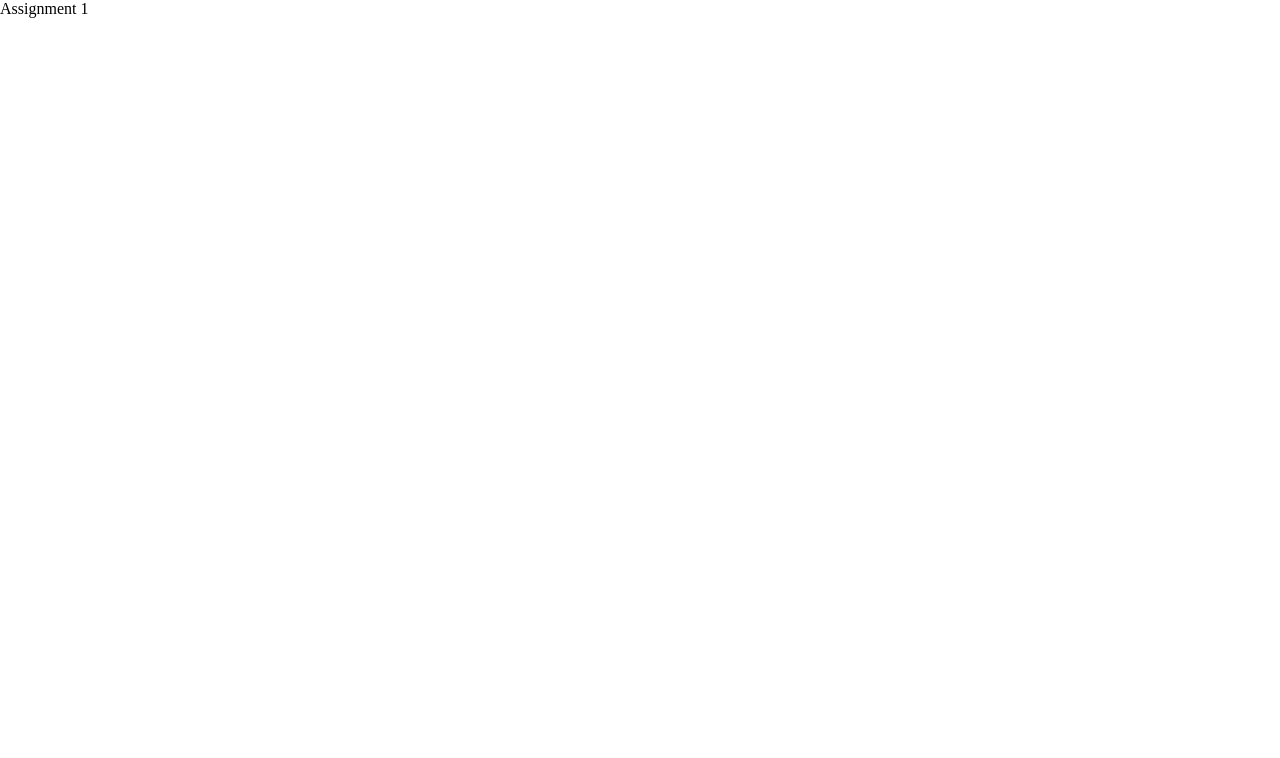
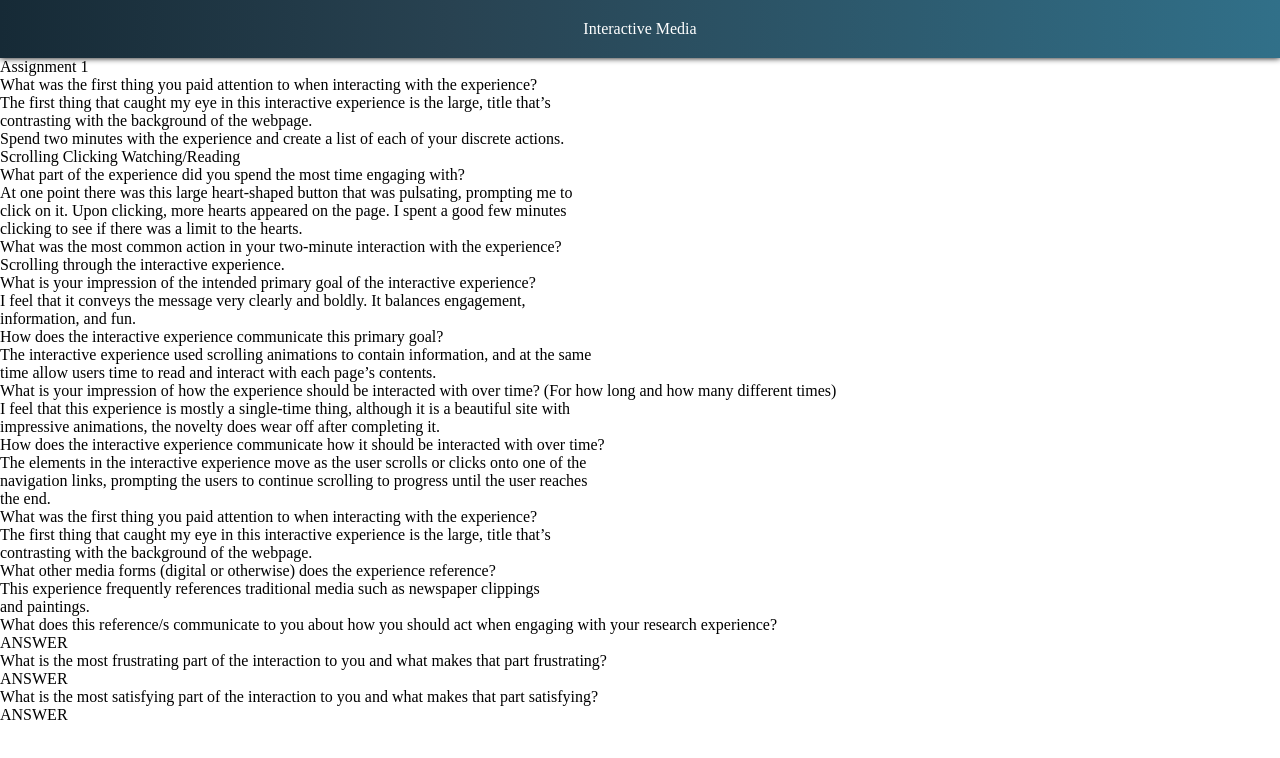
Before and after one commit to LuohanChen/luohanchen.github.io, a plain HTML site: page assignment1/index.html in a window 1280 px wide. Drawn offline with Linux system fonts and the light colour scheme.

Commit message:
Progress
Assignment 1 progress

```diff
--- a/assignment1/index.html
+++ b/assignment1/index.html
@@ -8,6 +8,143 @@
     <link rel="stylesheet" href="style.css" />
   </head>
   <body>
-    <h1>Assignment 1</h1>
+    <nav>
+      <h1>Interactive Media</h1>
+    </nav>
+
+    <div class="hero">
+      <h1>Assignment 1</h1>
+    </div>
+
+    <div class="Question">
+      <h3>
+        What was the first thing you paid attention to when interacting with the
+        experience?
+      </h3>
+      <p>
+        The first thing that caught my eye in this interactive experience is the
+        large, title that’s contrasting with the background of the webpage.
+      </p>
+    </div>
+
+    <div class="Question">
+      <h3>
+        Spend two minutes with the experience and create a list of each of your
+        discrete actions.
+      </h3>
+      <p>Scrolling Clicking Watching/Reading</p>
+    </div>
+
+    <div class="Question">
+      <h3>
+        What part of the experience did you spend the most time engaging with?
+      </h3>
+      <p>
+        At one point there was this large heart-shaped button that was
+        pulsating, prompting me to click on it. Upon clicking, more hearts
+        appeared on the page. I spent a good few minutes clicking to see if
+        there was a limit to the hearts.
+      </p>
+    </div>
+
+    <div class="Question">
+      <h3>
+        What was the most common action in your two-minute interaction with the
+        experience?
+      </h3>
+      <p>Scrolling through the interactive experience.</p>
+    </div>
+
+    <div class="Question">
+      <h3>
+        What is your impression of the intended primary goal of the interactive
+        experience?
+      </h3>
+      <p>
+        I feel that it conveys the message very clearly and boldly. It balances
+        engagement, information, and fun.
+      </p>
+    </div>
+
+    <div class="Question">
+      <h3>
+        How does the interactive experience communicate this primary goal?
+      </h3>
+      <p>
+        The interactive experience used scrolling animations to contain
+        information, and at the same time allow users time to read and interact
+        with each page’s contents.
+      </p>
+    </div>
+
+    <div class="Question">
+      <h3>
+        What is your impression of how the experience should be interacted with
+        over time? (For how long and how many different times)
+      </h3>
+      <p>
+        I feel that this experience is mostly a single-time thing, although it
+        is a beautiful site with impressive animations, the novelty does wear
+        off after completing it.
+      </p>
+    </div>
+
+    <div class="Question">
+      <h3>
+        How does the interactive experience communicate how it should be
+        interacted with over time?
+      </h3>
+      <p>
+        The elements in the interactive experience move as the user scrolls or
+        clicks onto one of the navigation links, prompting the users to continue
+        scrolling to progress until the user reaches the end.
+      </p>
+    </div>
+
+    <div class="Question">
+      <h3>
+        What was the first thing you paid attention to when interacting with the
+        experience?
+      </h3>
+      <p>
+        The first thing that caught my eye in this interactive experience is the
+        large, title that’s contrasting with the background of the webpage.
+      </p>
+    </div>
+
+    <div class="Question">
+      <h3>
+        What other media forms (digital or otherwise) does the experience
+        reference?
+      </h3>
+      <p>
+        This experience frequently references traditional media such as
+        newspaper clippings and paintings.
+      </p>
+    </div>
+
+    <div class="Question">
+      <h3>
+        What does this reference/s communicate to you about how you should act
+        when engaging with your research experience?
+      </h3>
+      <p>ANSWER</p>
+    </div>
+
+    <div class="Question">
+      <h3>
+        What is the most frustrating part of the interaction to you and what
+        makes that part frustrating?
+      </h3>
+      <p>ANSWER</p>
+    </div>
+
+    <div class="Question">
+      <h3>
+        What is the most satisfying part of the interaction to you and what
+        makes that part satisfying?
+      </h3>
+      <p>ANSWER</p>
+    </div>
   </body>
 </html>
--- a/assignment1/style.css
+++ b/assignment1/style.css
@@ -0,0 +1,17 @@
+body {
+}
+
+nav {
+  overflow: hidden;
+  background: #162a36;
+  background: linear-gradient(90deg, #162a36 0%, #284251 35%, #317089 100%);
+  filter: drop-shadow(0 0 0.2rem black);
+}
+
+nav h1 {
+  display: block;
+  color: White;
+  text-align: center;
+  padding: 20px;
+  text-decoration: none;
+}
```
